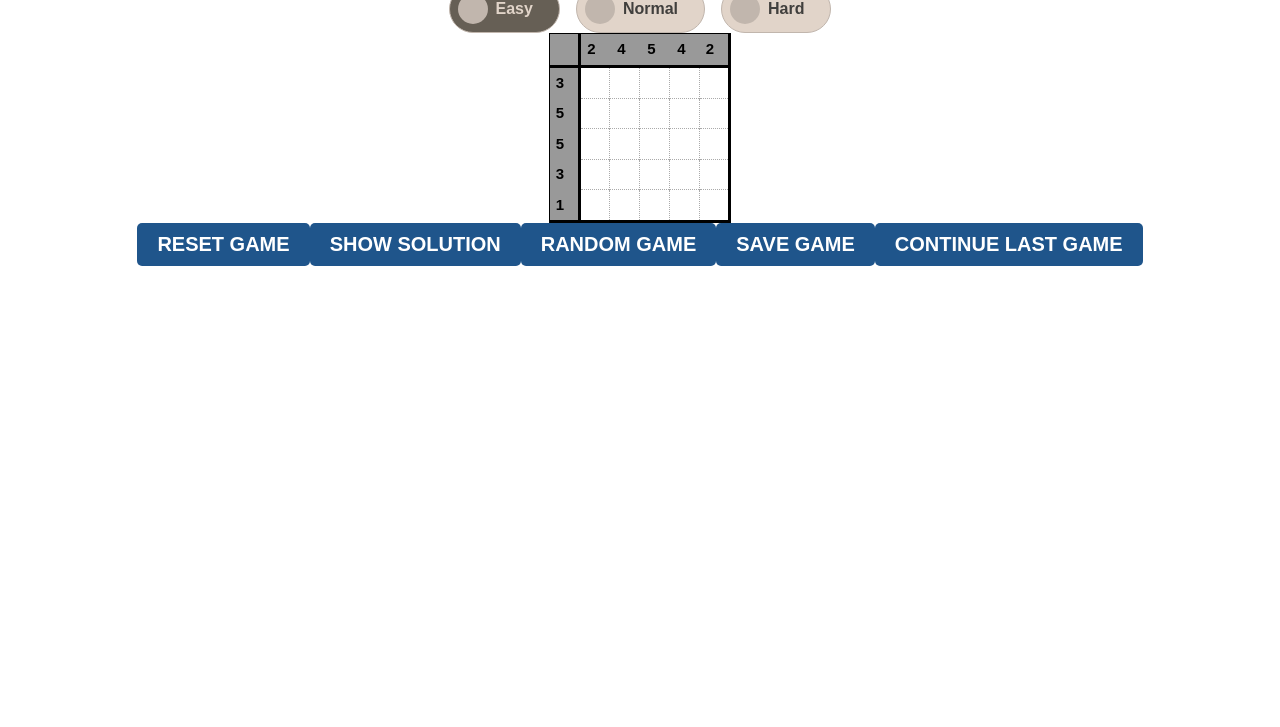
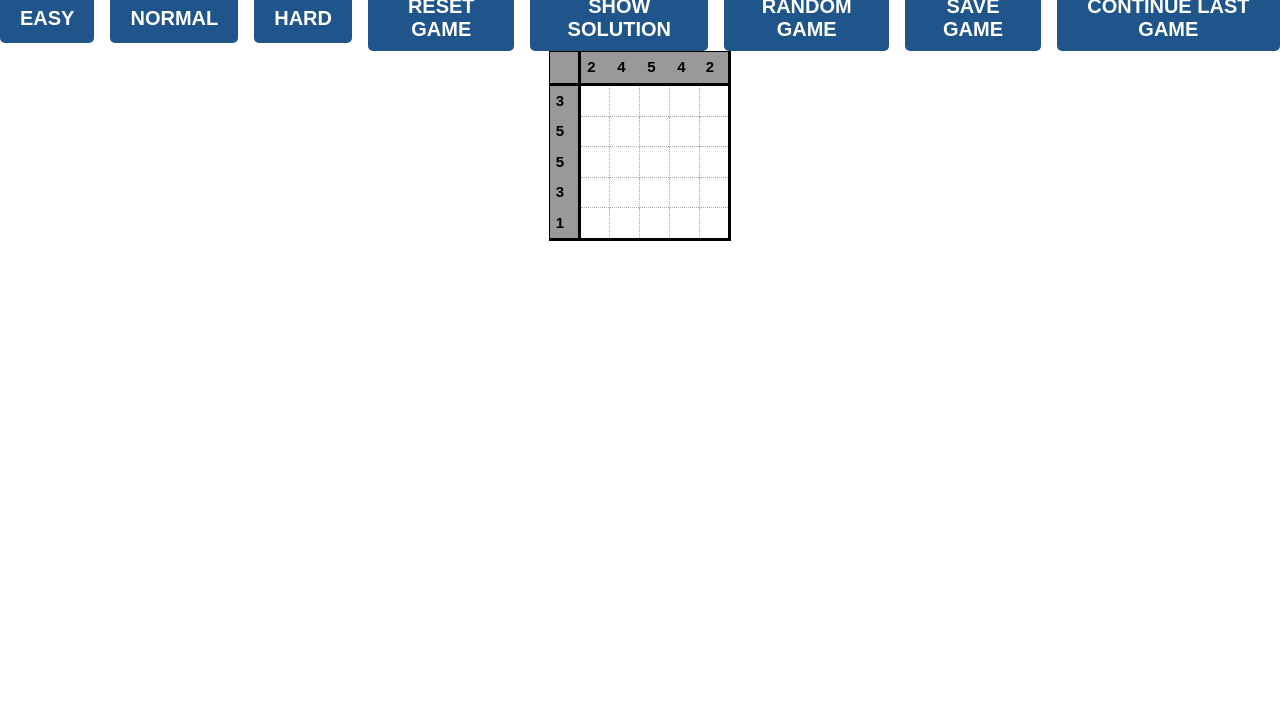
Before and after one commit to sergiozeppo/rss-puzzle, a plain HTML site: page nonograms/index.html in a window 1280 px wide. Shown: the part 73-800 px from the top of the page. Drawn offline with Linux system fonts and the light colour scheme; a web font is replaced by a local one.

Commit message:
feat: generating all of the objects via JS

```diff
--- a/nonograms/index.html
+++ b/nonograms/index.html
@@ -7,36 +7,6 @@
     <link rel="stylesheet" href="./style.css" />
   </head>
   <body>
-    <h1>Nonograms</h1>
-    <main>
-      <div class="container">
-        <div class="settings">
-          <div class="levels">
-            <button class="level-item level-item-active" data-level="easy">
-              <span class="round-tab">
-                <!-- <img src="./img/svg/tabs-coffee.svg" alt="Coffee"
-              /> -->
-              </span>
-              <span>Easy</span>
-            </button>
-            <button class="level-item" data-level="normal">
-              <span class="round-tab">
-                <!-- <img src="./img/svg/tabs-tea.svg" alt="Tea"
-              /> -->
-              </span>
-              <span>Normal</span>
-            </button>
-            <button class="level-item" data-level="hard">
-              <span class="round-tab">
-                <!-- <img src="./img/svg/tabs-dessert.svg" alt="Dessert"
-              /> -->
-              </span>
-              <span>Hard</span>
-            </button>
-          </div>
-        </div>
-      </div>
-    </main>
     <script src="./script.js" type="module"></script>
   </body>
 </html>
--- a/nonograms/script.js
+++ b/nonograms/script.js
@@ -1,11 +1,23 @@
 import matrix from "./matrix.js";
 import matrixNames from "./matrixNames.js";
 
+// stop() {
+//   clearInterval(this.timer);
+// }
+
 const body = document.querySelector("body");
+const headerCreate = document.createElement("header");
+const titleCreate = document.createElement("h1");
 const mainCreate = document.createElement("main");
 const containerCreate = document.createElement("div");
+containerCreate.classList.add("container");
 const settCreate = document.createElement("div");
+settCreate.classList.add("settings");
 const levelsCreate = document.createElement("div");
+levelsCreate.classList.add("levels");
+const easyCreate = document.createElement("button");
+const normalCreate = document.createElement("button");
+const hardCreate = document.createElement("button");
 const modalCreate = document.createElement("div");
 const closeMCreate = document.createElement("button");
 const puzzleCreate = document.createElement("img");
@@ -26,7 +38,24 @@ textCreate.innerHTML = "<p><b></b></p>";
 closeMCreate.classList.add("close-modal");
 closeMCreate.innerHTML = "&times;";
 
+// Generating Header
+headerCreate.classList.add("header-menu");
+headerCreate.appendChild(titleCreate);
+titleCreate.innerText = "Nonograms";
+
 //
+body.appendChild(headerCreate);
+
+// Generating buttons
+easyCreate.classList.add("button", "level-item", "level-item-active");
+easyCreate.innerText = "Easy";
+easyCreate.dataset.level = "easy";
+normalCreate.classList.add("button", "level-item");
+normalCreate.innerText = "Normal";
+normalCreate.dataset.level = "normal";
+hardCreate.classList.add("button", "level-item");
+hardCreate.innerText = "Hard";
+hardCreate.dataset.level = "hard";
 resetCreate.classList.add("button");
 resetCreate.innerText = "Reset game";
 resetCreate.addEventListener("click", resetGame);
@@ -54,6 +83,9 @@ body.appendChild(mainCreate);
 mainCreate.appendChild(containerCreate);
 containerCreate.appendChild(settCreate);
 settCreate.appendChild(levelsCreate);
+levelsCreate.appendChild(easyCreate);
+levelsCreate.appendChild(normalCreate);
+levelsCreate.appendChild(hardCreate);
 levelsCreate.appendChild(resetCreate);
 levelsCreate.appendChild(solutionCreate);
 levelsCreate.appendChild(randomCreate);
```
